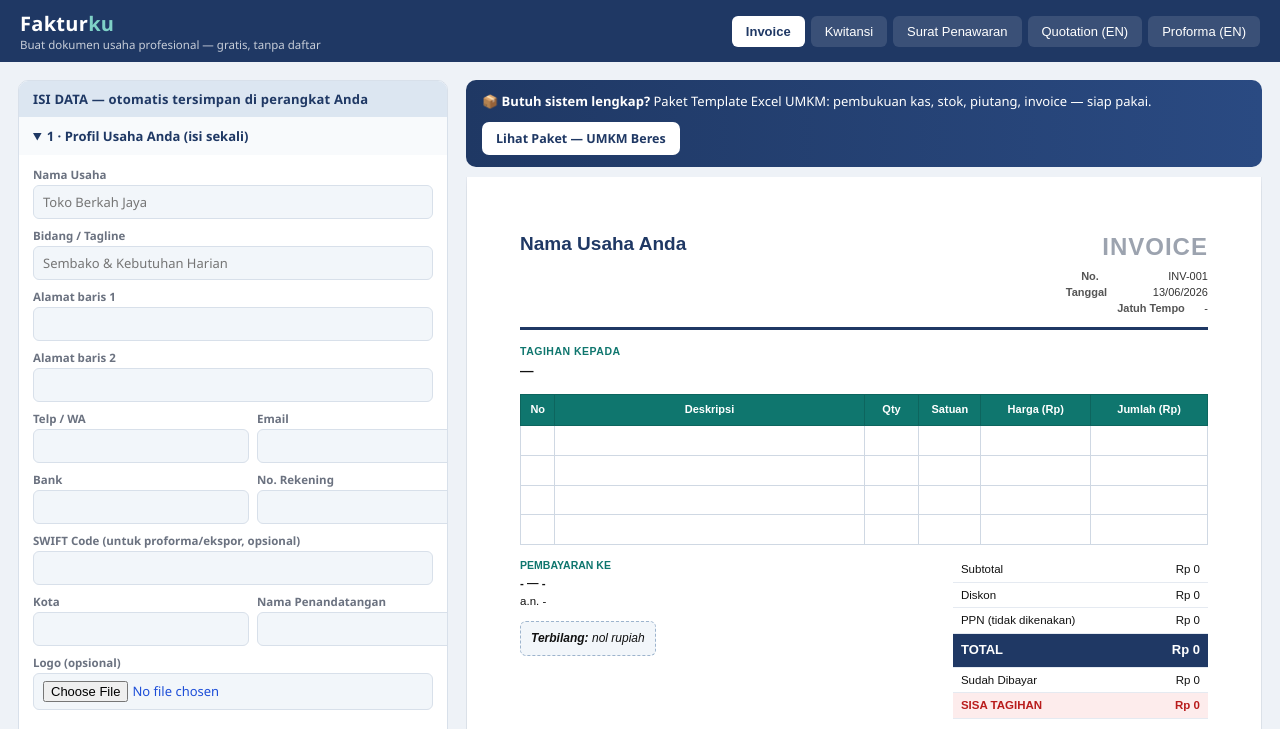
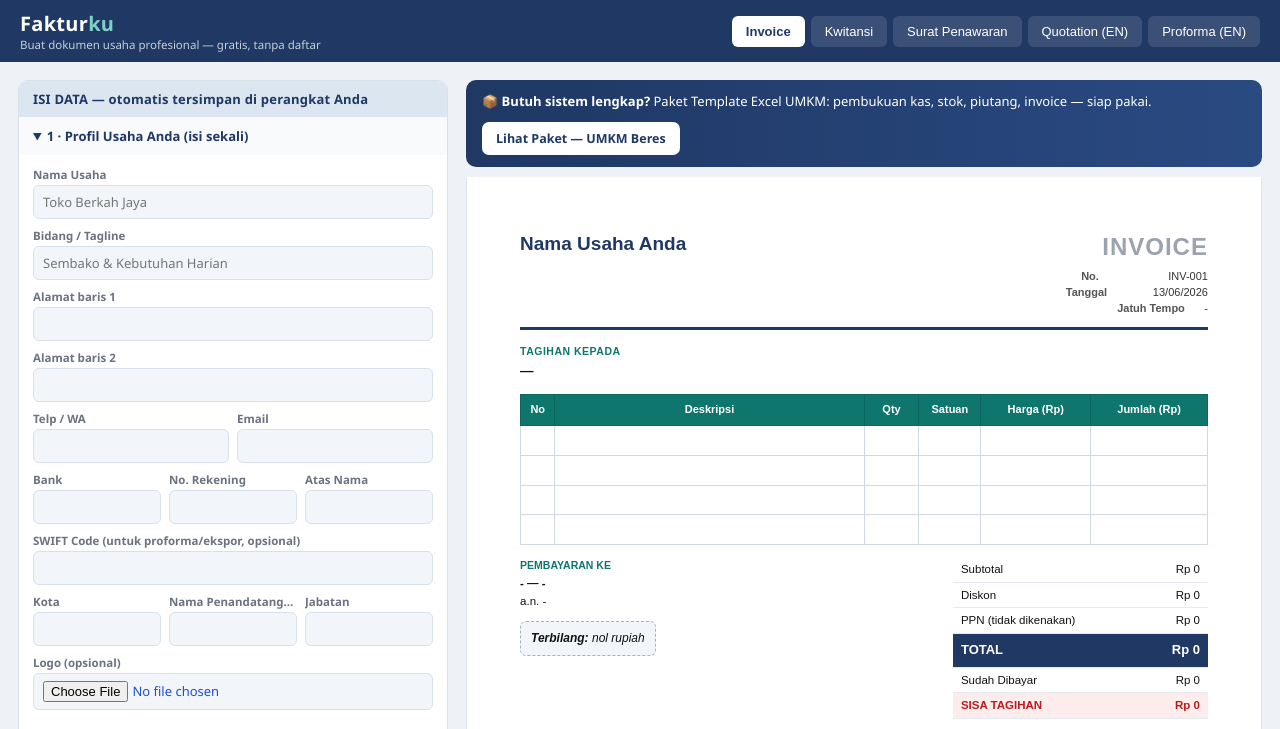
Before and after one commit to davidizzulhaq/fakturku, a plain HTML site: page index.html in a window 1280 px wide. Shown: the top 729 px of the page. Drawn offline with Linux system fonts and the light colour scheme.

Commit message:
Fix form clipping (flex min-width) + scrub personal identity from store page

```diff
--- a/index.html
+++ b/index.html
@@ -30,12 +30,12 @@ header .tag{font-size:11.5px;opacity:.75}
 .panel details{border-bottom:1px solid var(--border)}
 .panel details summary{padding:10px 14px;font-weight:600;color:var(--navy);cursor:pointer;font-size:13px;background:#f8fafc}
 .panel details .inner{padding:12px 14px}
-.f{display:flex;flex-direction:column;gap:3px;margin-bottom:9px}
-.f label{font-size:11.5px;color:var(--gray);font-weight:600}
-.f input,.f textarea,.f select{border:1px solid var(--border);border-radius:6px;padding:7px 9px;font-size:13px;font-family:inherit;background:var(--light);color:#1d4ed8}
+.f{display:flex;flex-direction:column;gap:3px;margin-bottom:9px;min-width:0}
+.f label{font-size:11.5px;color:var(--gray);font-weight:600;white-space:nowrap;overflow:hidden;text-overflow:ellipsis}
+.f input,.f textarea,.f select{border:1px solid var(--border);border-radius:6px;padding:7px 9px;font-size:13px;font-family:inherit;background:var(--light);color:#1d4ed8;width:100%;min-width:0;box-sizing:border-box}
 .f textarea{resize:vertical;min-height:40px}
-.row2{display:flex;gap:8px}.row2 .f{flex:1}
-.row3{display:flex;gap:8px}.row3 .f{flex:1}
+.row2{display:flex;gap:8px;flex-wrap:wrap}.row2 .f{flex:1 1 150px}
+.row3{display:flex;gap:8px;flex-wrap:wrap}.row3 .f{flex:1 1 118px}
 .items-table{width:100%;border-collapse:collapse;margin-bottom:8px}
 .items-table th{background:var(--teal);color:#fff;font-size:11px;padding:5px 4px;text-align:center}
 .items-table td{padding:3px 2px}
```
Also changed, not shown: paket.html (+7 -6 lines).
